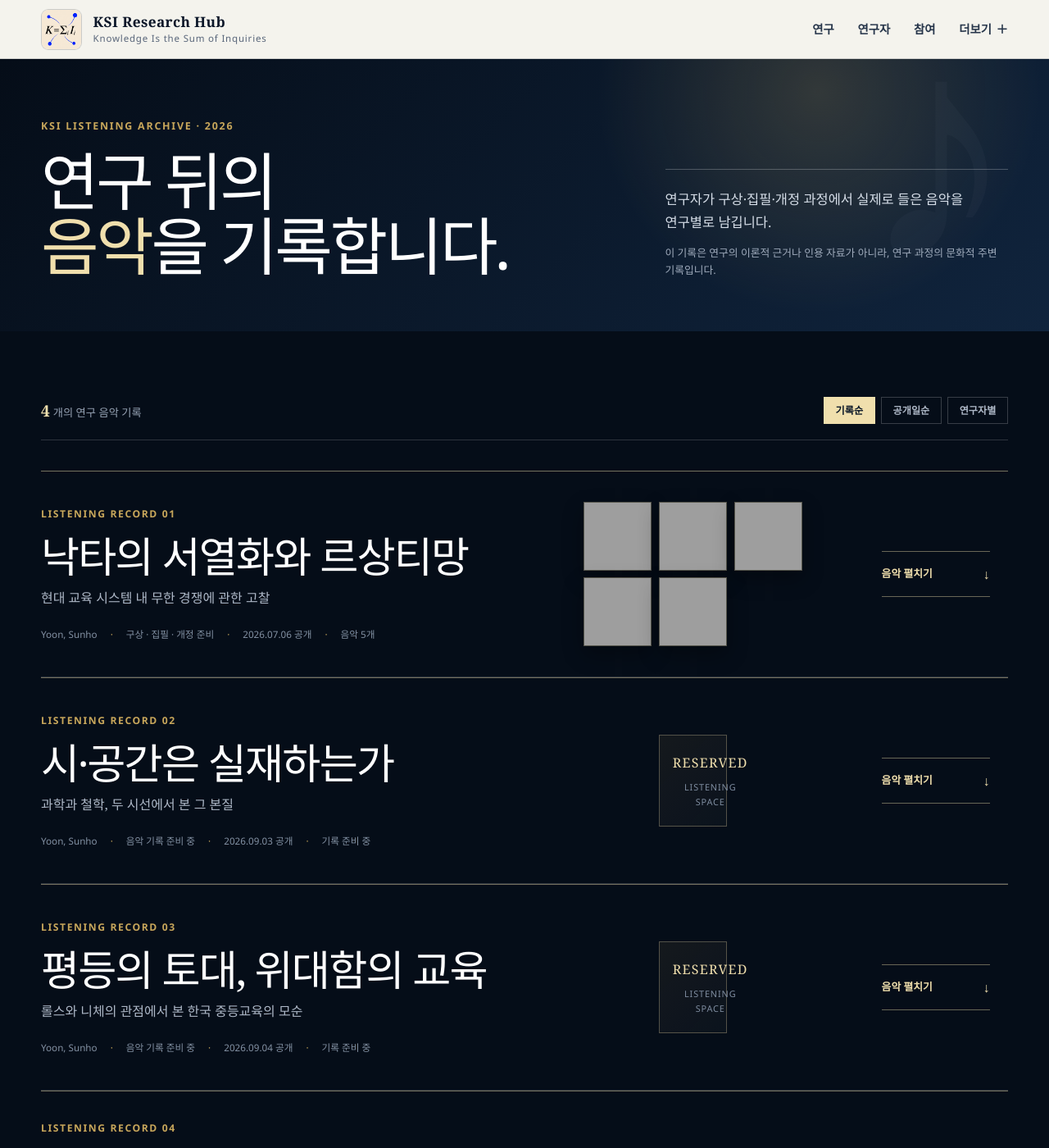
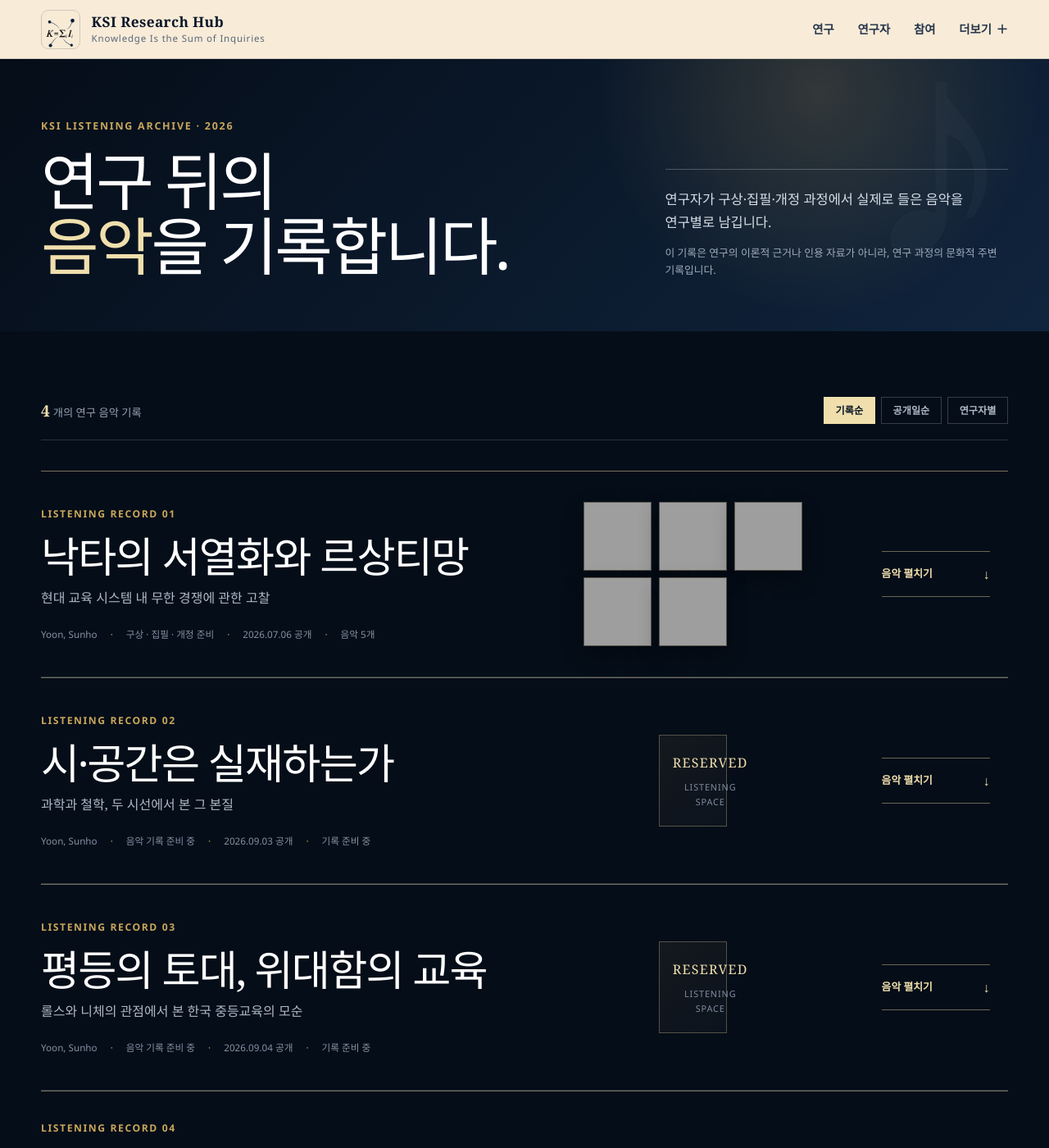
Before and after one commit to SunhoYoon-Hub/KSI-Research-Hub, a Jekyll site: the page built from docs/listening.md, in a window 1280 px wide and 1400 px high. Shown: the whole window at 82% size. Built offline with Jekyll 4.4.1, drawn with Linux system fonts in a browser that asks for light colours; grey boxes are pictures that could not be loaded.

Commit message:
Match ivory header logo and refine archive details

```diff
--- a/docs/_data/researchers.yml
+++ b/docs/_data/researchers.yml
@@ -41,8 +41,10 @@
   status_en: "Research in Preparation"
   fields:
     - "공학"
+    - "전기전자"
   fields_en:
     - "Engineering"
+    - "Electrical & Electronic Engineering"
 
 - id: anonymous-medical
   name_ko: "의학·보건 연구자"
--- a/docs/_layouts/default.html
+++ b/docs/_layouts/default.html
@@ -3,10 +3,10 @@
   <head>
     <meta charset="utf-8">
     <meta name="viewport" content="width=device-width, initial-scale=1">
-    <meta name="theme-color" content="#f4f3ed">
+    <meta name="theme-color" content="#f8ecd7">
     <meta name="description" content="{{ page.description | default: site.description }}">
     <title>{% if page.title %}{{ page.title }} · {% endif %}{{ site.title }}</title>
-    <link rel="icon" type="image/png" href="{{ '/assets/images/ksi-logo.png' | relative_url }}">
+    <link rel="icon" type="image/png" href="{{ '/assets/images/ksi-mark.png' | relative_url }}">
     <link rel="stylesheet" href="{{ '/assets/css/style.css' | relative_url }}?v={{ site.github.build_revision | default: '20260907' }}">
     {% if page.extra_css %}
     <link rel="stylesheet" href="{{ page.extra_css | relative_url }}?v={{ site.github.build_revision | default: '20260908' }}">
@@ -17,7 +17,7 @@
     <header class="site-header">
       <a class="brand" href="{{ '/' | relative_url }}" aria-label="KSI Research Hub 홈">
         <span class="brand-logo" aria-hidden="true">
-          <img src="{{ '/assets/images/ksi-logo.png' | relative_url }}" alt="">
+          <img src="{{ '/assets/images/ksi-mark.png' | relative_url }}" alt="">
         </span>
         <span class="brand-copy">
           <strong>KSI Research Hub</strong>
--- a/docs/assets/css/listening.css
+++ b/docs/assets/css/listening.css
@@ -331,8 +331,9 @@
 .album-note [data-album-note-copy] .album-panel-label { margin-bottom: .65rem; }
 .album-note [data-album-note-copy] p:last-child { margin: 0; color: #aeb8c7; font-size: .9rem; }
 .album-note a { display: flex; justify-content: space-between; padding: .95rem 0; color: var(--gold-light); border-top: 1px solid rgba(240, 223, 173, .36); border-bottom: 1px solid rgba(240, 223, 173, .36); font-size: .86rem; font-weight: 800; text-decoration: none; }
-.album-note a span { transition: transform .18s ease; }
-.album-note a:hover span { transform: translate(2px, -2px); }
+.album-link-label { white-space: nowrap; }
+.album-link-arrow { transition: transform .18s ease; }
+.album-note a:hover .album-link-arrow { transform: translate(2px, -2px); }
 
 .record-footer {
   display: flex;
--- a/docs/assets/css/style.css
+++ b/docs/assets/css/style.css
@@ -61,7 +61,7 @@ a:focus-visible {
   min-height: 72px;
   padding: .65rem max(2rem, calc((100vw - var(--max-width)) / 2));
   color: var(--ink);
-  background: rgba(244, 243, 237, .97);
+  background: rgba(248, 236, 215, .97);
   border-bottom: 1px solid rgba(11, 22, 40, .16);
   backdrop-filter: blur(16px);
 }
@@ -79,9 +79,9 @@ a:focus-visible {
   display: block;
   overflow: hidden;
   flex: 0 0 auto;
-  width: 50px;
-  height: 50px;
-  background: #f4f3ed;
+  width: 48px;
+  height: 48px;
+  background: #f8ecd7;
   border: 1px solid rgba(11, 22, 40, .18);
   border-radius: 9px;
 }
@@ -91,10 +91,10 @@ a:focus-visible {
   top: 50%;
   left: 50%;
   display: block;
-  width: 70px;
-  height: 70px;
+  width: 44px;
+  height: 44px;
   max-width: none;
-  transform: translate(-50%, -47%);
+  transform: translate(-50%, -50%);
 }
 
 .brand-copy { display: grid; line-height: 1.25; }
@@ -1254,7 +1254,7 @@ a:focus-visible {
 @media (max-width: 620px) {
   .site-header { position: static; }
   .brand-logo { width: 44px; height: 44px; }
-  .brand-logo img { width: 62px; height: 62px; }
+  .brand-logo img { width: 40px; height: 40px; }
   .brand-copy strong { font-size: .94rem; }
   .site-nav > a { display: none; }
   .intro h1 { font-size: clamp(2.5rem, 13vw, 4rem); }
--- a/docs/listening.md
+++ b/docs/listening.md
@@ -148,7 +148,7 @@ extra_js: /assets/js/listening-carousel.js
             <p class="album-panel-label">Listening Note · 음악 기록</p>
             <p data-current-note>{{ initial_album.note }}</p>
           </div>
-          <a data-current-link href="{{ initial_album_url }}" target="_blank" rel="noopener noreferrer"><span data-current-platform>{{ initial_album_platform }}</span>에서 듣기 <span aria-hidden="true">↗</span></a>
+          <a data-current-link href="{{ initial_album_url }}" target="_blank" rel="noopener noreferrer"><span class="album-link-label"><span data-current-platform>{{ initial_album_platform }}</span>에서 듣기</span><span class="album-link-arrow" aria-hidden="true">↗</span></a>
         </div>
       </section>
 
```
